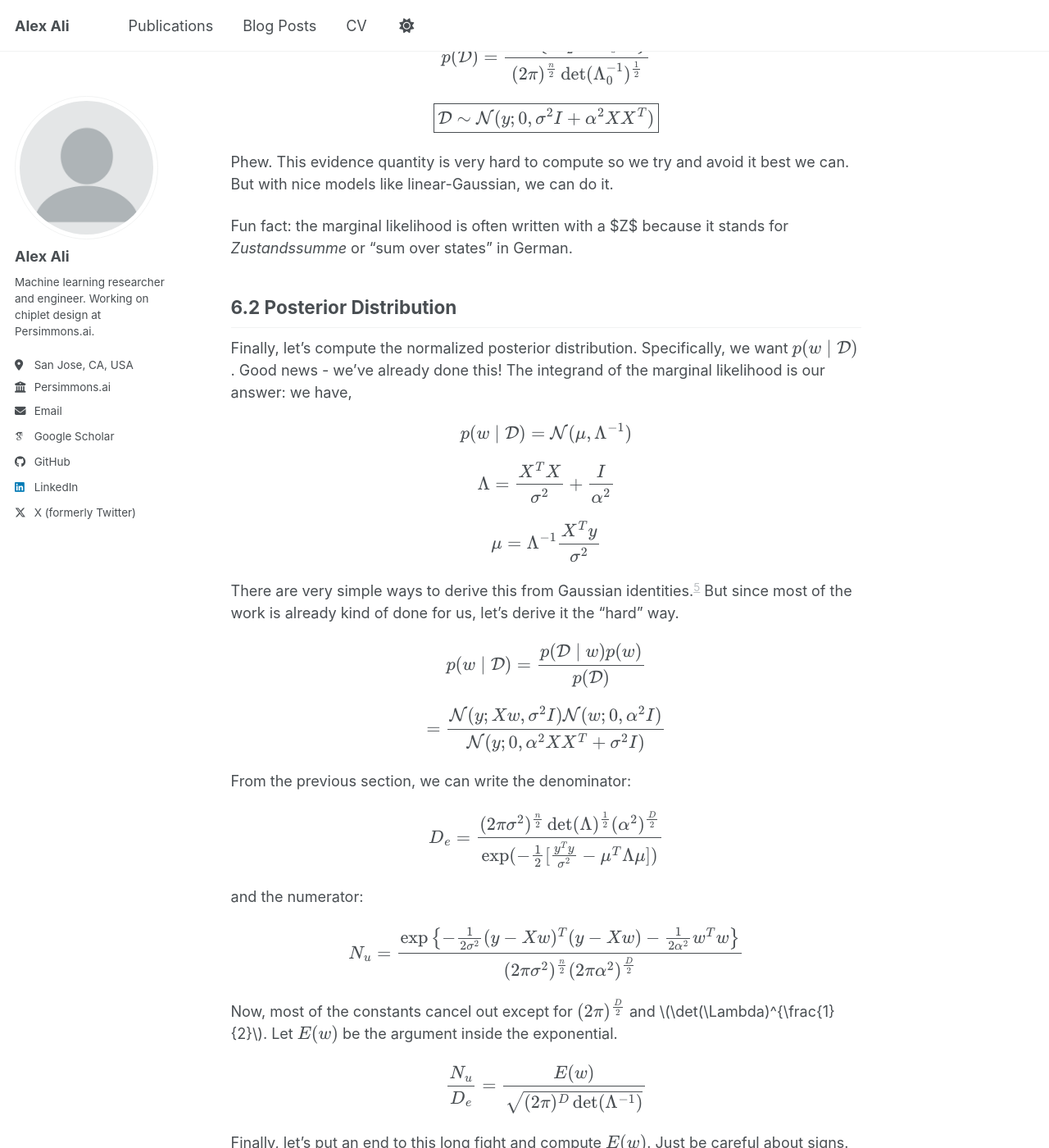
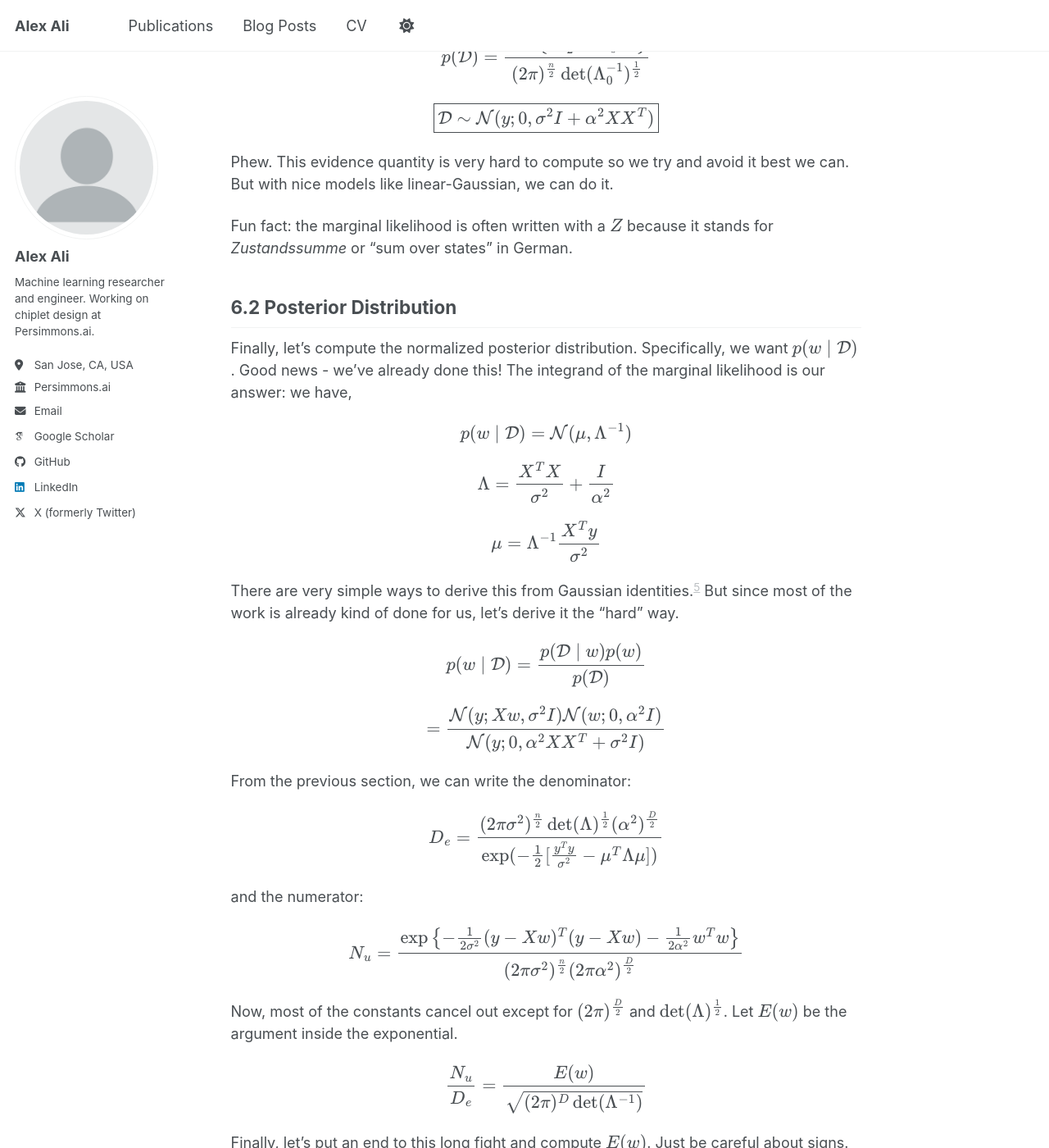
Before and after one commit to alexali04/alexali04.github.io, a Jekyll site: the page built from _posts/2024-11-22-bayesian-linear-regression.markdown, in a window 1280 px wide and 1400 px high, scrolled down 13885 px. Shown: the whole window at 82% size. Built offline with Jekyll 4.4.1, drawn with Linux system fonts in a browser that asks for light colours; some web fonts are replaced; a script bundle is joined from its source files by our own code; library files that are not in the unit come from our copies; some of the changed text lies outside the part shown.

Commit message:
typo fix

```diff
--- a/_posts/2024-11-22-bayesian-linear-regression.markdown
+++ b/_posts/2024-11-22-bayesian-linear-regression.markdown
@@ -356,7 +356,7 @@ The prior represents our beliefs about the data before we have observed
 the data - the posterior represents our updated beliefs after having
 observed the data (likelihood).
 
-So we need to place a prior distribution on $w$. So we can specify:
+So we need to place a prior distribution on \\(w\\). So we can specify:
 
 $$
 w \sim \mathcal{N}(0, \alpha^2 I)
@@ -722,7 +722,7 @@ $$
 Phew. This evidence quantity is very hard to compute so we try and avoid
 it best we can. But with nice models like linear-Gaussian, we can do it.
 
-Fun fact: the marginal likelihood is often written with a $Z$ because it
+Fun fact: the marginal likelihood is often written with a \\(Z\\) because it
 stands for *Zustandssumme* or "sum over states" in German.
 
 ## 6.2 **Posterior Distribution**
@@ -769,7 +769,7 @@ N_u = \frac{\exp \left \{  - \frac{1}{2 \sigma^2} (y - Xw)^T (y - Xw) - \frac{1}
 $$
 
 Now, most of the constants cancel out except for \\((2 \pi)^{\frac{D}{2}}\\)
-and \\(\det(\Lambda)^{\frac{1}{2}\\). Let \\(E(w)\\) be the argument inside the
+and \\(\det(\Lambda)^{\frac{1}{2}}\\). Let \\(E(w)\\) be the argument inside the
 exponential.
 
 $$
@@ -871,7 +871,7 @@ treated as a proxy to such.
 
 ------------------------------------------------------------------------
 
-[^1]: All of these examples work with feature transformations on $X$,
+[^1]: All of these examples work with feature transformations on \\(X\\),
     i.e. replacing \\(X\\) with \\(\Phi\\). Linear regression is super
     powerful... when it can be made non-linear!
 
```
